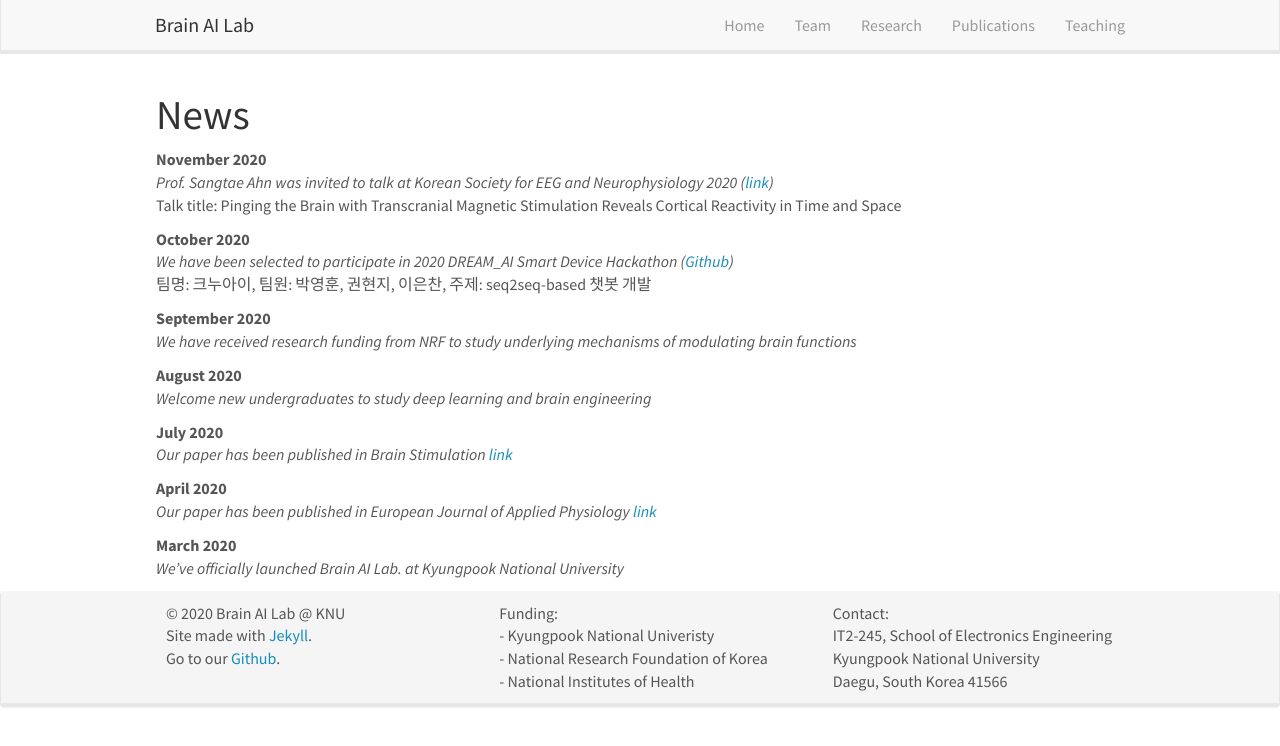
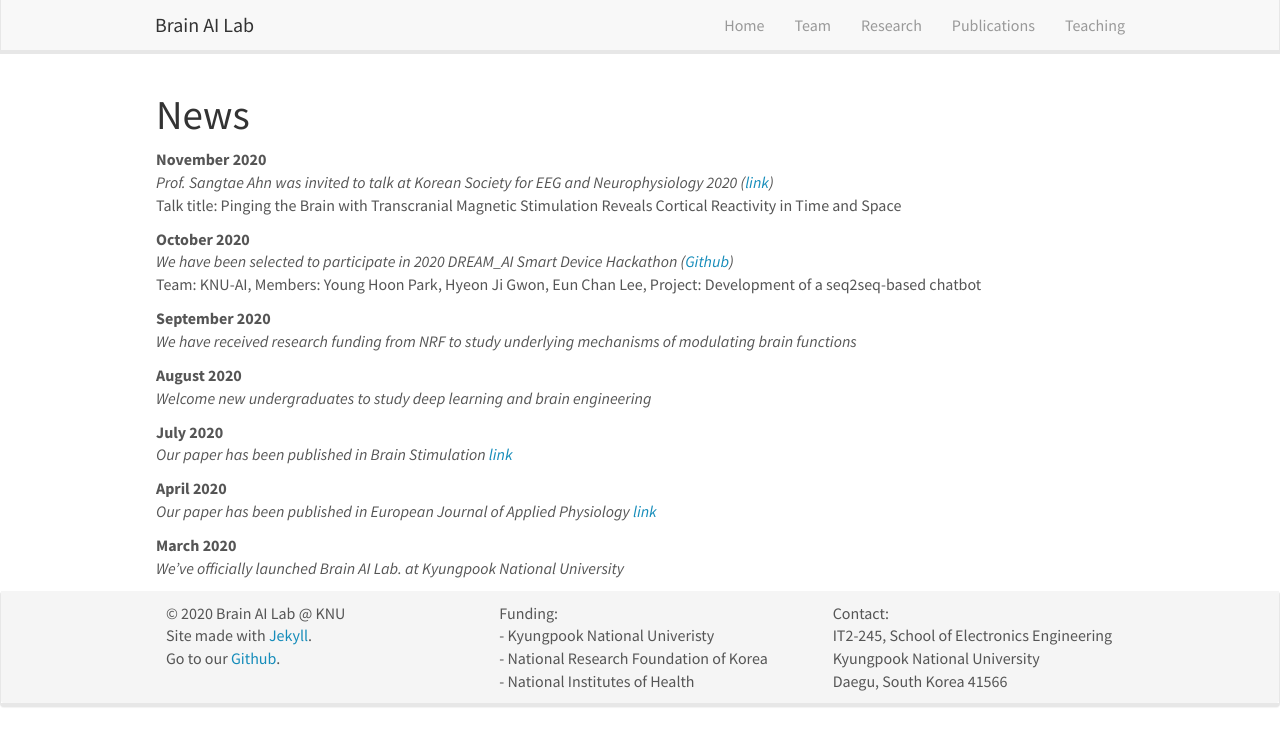
Before and after one commit to KNU-BrainAI/knu-brainai.github.io, a Jekyll site: the page built from _pages/allnews.md, in a window 1280 px wide. Shown: the top 746 px of the page. Built offline with Jekyll 4.4.1, drawn with Linux system fonts in a browser that asks for light colours; nearby versions of some CDN libraries.

Commit message:
Update news.yml

```diff
--- a/_data/news.yml
+++ b/_data/news.yml
@@ -4,7 +4,7 @@
 
 - date: October 2020
   headline: "We have been selected to participate in 2020 DREAM_AI Smart Device Hackathon (<a href='https://github.com/KNU-BrainAI/Chatbot'>Github</a>)"
-  details: "팀명: 크누아이, 팀원: 박영훈, 권현지, 이은찬, 주제: seq2seq-based 챗봇 개발"
+  details: "Team: KNU-AI, Members: Young Hoon Park, Hyeon Ji Gwon, Eun Chan Lee, Project: Development of a seq2seq-based chatbot"
 
 - date: September 2020
   headline: "We have received research funding from NRF to study underlying mechanisms of modulating brain functions"
```
